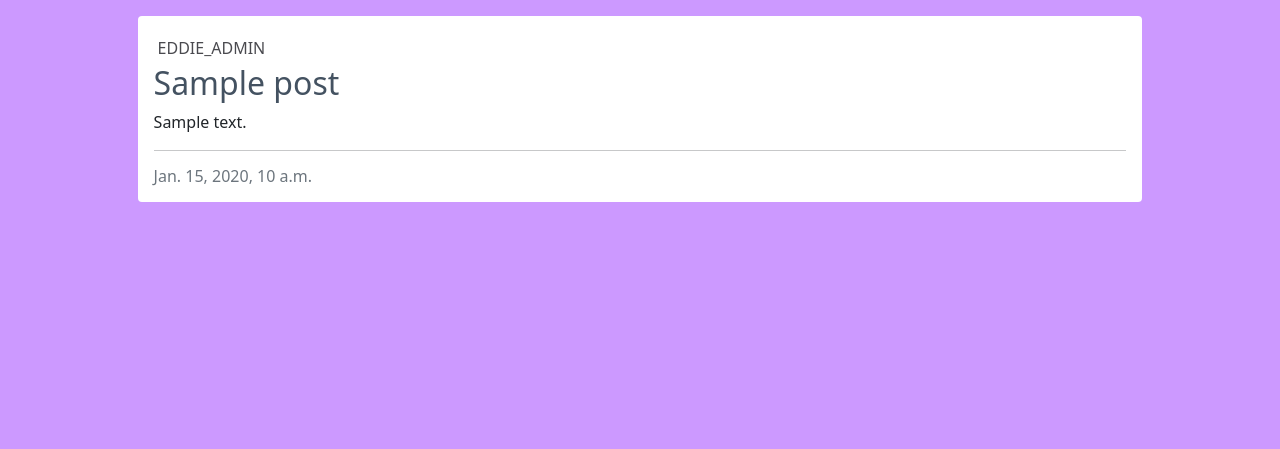
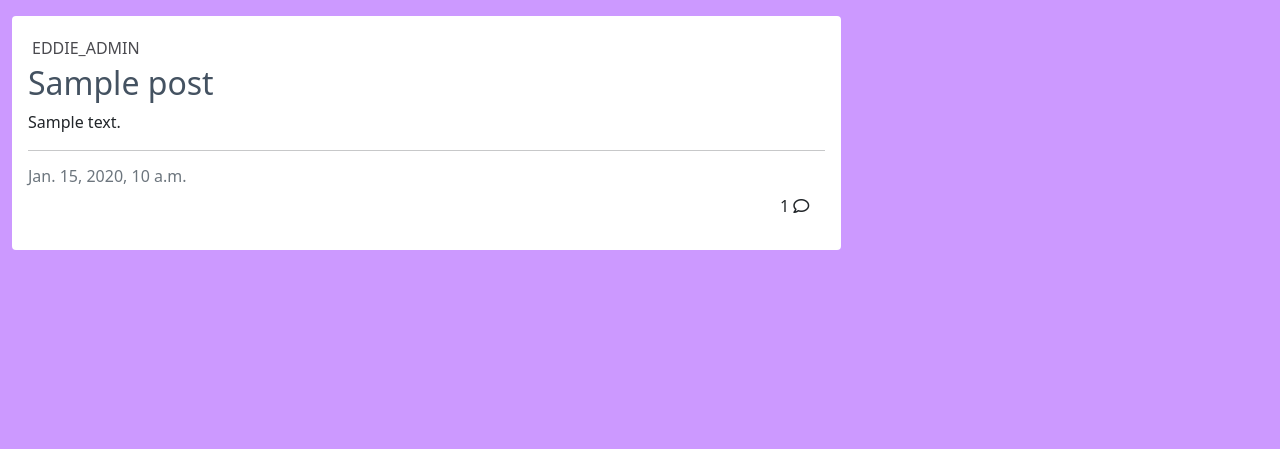
Before and after one commit to EddieCodeHub/Nerd_News, a Django app: page / in a window 1280 px wide. Shown: the part 60-509 px from the top of the page. Run offline with Django 4.2, Linux system fonts and the light colour scheme; data comes from the database, SQL or seed files in the repository; tables that the repository leaves empty hold one stand-in row (values such as "Sample post").

Commit message:
feat: impliment comment counter on post links on homepage

```diff
--- a/news/templates/news/index.html
+++ b/news/templates/news/index.html
@@ -3,12 +3,12 @@
 {% block content %}
 
 <!-- index.html content starts here -->
-<div>
+<div class="">
     {% if user.is_authenticated %}
     <form method="post" action="{% url 'home' %}" id="postForm">
         {% csrf_token %}
         {{ form.as_p }}
-        <button type="submit" id="submitPostButton">Add Post</button>
+        <button type="submit" id="submitPostButton" class="btn-edit">Add Post</button>
     </form>
     {% endif %}
 </div>
@@ -16,10 +16,10 @@
     <div class="row">
 
         <!-- News Posts -->
-        <div class="col-12 mt-3 left">
+        <div class="col-12 mt-3 center">
             <div class="row">
                 {% for News_Post in news_post_list %}
-                <div class="post-container col-md-10">
+                <div class="post-container col-md-8">
                     <div class="card mb-4">
                         <div class="card-body">
                             <div class="image-container">
@@ -32,6 +32,7 @@
                             <hr />
                             <p class="card-text text-muted h6">{{ News_Post.created_on }}
                             </p>
+                            <p class="text-end me-3">{{ News_Post.comment_count }} <i class="far fa-comment"></i></p>
                             {% if user.is_authenticated and user == News_Post.author %}
                             <a href="{% url 'post_edit' News_Post.slug %}" class="btn btn-primary btn-edit-post">Edit</a>
                             <a href="{% url 'post_delete' News_Post.slug %}" class="btn btn-danger btn-delete-post">Delete</a>
--- a/news/views.py
+++ b/news/views.py
@@ -2,7 +2,8 @@ from django.shortcuts import render, get_object_or_404, reverse, redirect
 from django.views import generic
 from django.contrib import messages
 from django.http import HttpResponseRedirect
-from django.db.models import Sum, Case, When, IntegerField
+from django.db.models import Sum, Case, When, IntegerField, Count
+from django.views.generic import ListView
 from .models import News_Post, Comment, Vote
 from .forms import CommentForm, NewsPostForm
 
@@ -29,6 +30,9 @@ class news_post_list(generic.ListView):
             )
             return redirect('home')
         return self.get(request, *args, **kwargs)
+
+    def get_queryset(self):
+        return News_Post.objects.filter(status=1).annotate(comment_count=Count('comments'))
 
 
 def post_detail(request, slug):
--- a/static/css/style.css
+++ b/static/css/style.css
@@ -156,15 +156,3 @@ body {
 .no-underline {
     text-decoration: none;
   }
-
-.post-container {
-    display: flex;
-    flex-direction: column; /* Stack posts vertically */
-    align-items: center; /* Center items horizontally in the container */
-    justify-content: center; /* Center items vertically if the container has a specified height */
-    width: 100%;
-}
-
-.post-container > * {
-    width: 80%;
-}
```
